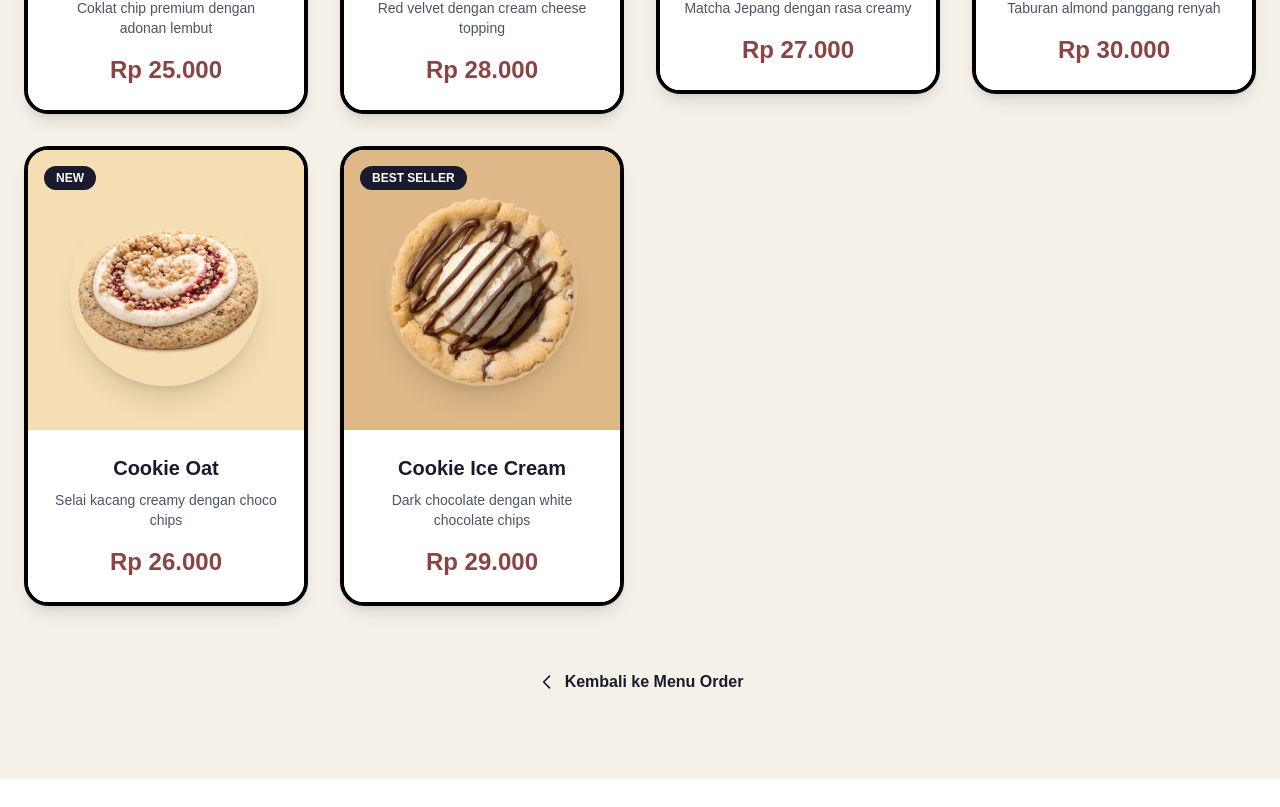
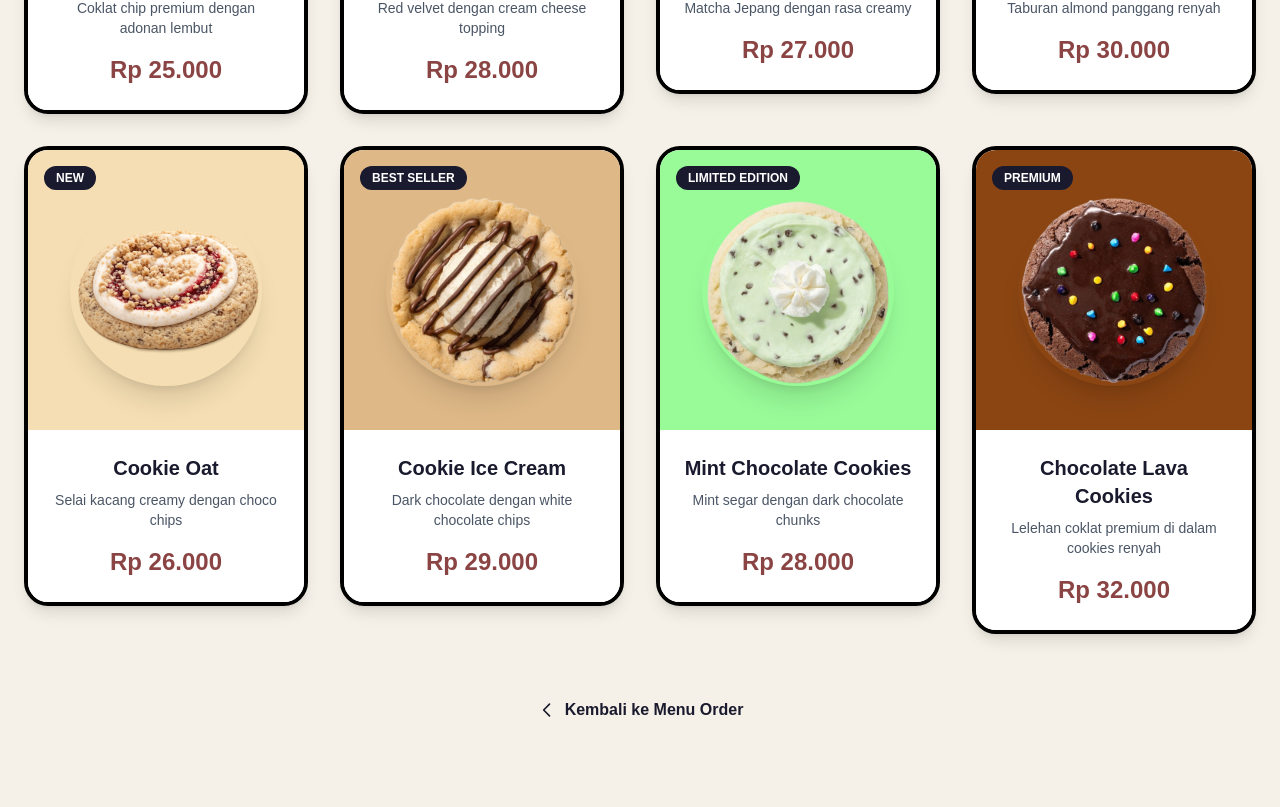
Before and after one commit to Geezly/cookiecrumbs, a Next.js app: page /Order/DetailCookies in a window 1280 px wide. Shown: the part 642-1449 px from the top of the page. Before the commit the page ends 1421 px from the top, so only its background shows below. Built offline with nearby package versions, Linux system fonts and the light colour scheme.

Commit message:
isian cookie

```diff
--- a/src/app/Order/DetailCookies/page.tsx
+++ b/src/app/Order/DetailCookies/page.tsx
@@ -55,6 +55,24 @@ const cookies = [
     desc: "Dark chocolate dengan white chocolate chips",
     badge: "BEST SELLER",
     bgColor: "bg-[#DEB887]", // warna coklat muda
+  },
+  {
+    slug: "cookie-mint-1",
+    name: "Mint Chocolate Cookies",
+    price: "Rp 28.000",
+    image: "/images/cookie-mint.png",
+    desc: "Mint segar dengan dark chocolate chunks",
+    badge: "LIMITED EDITION",
+    bgColor: "bg-[#98FB98]",
+  },
+  {
+    slug: "cookie-choco-lava-1",
+    name: "Chocolate Lava Cookies",
+    price: "Rp 32.000",
+    image: "/images/cookie-lava.png",
+    desc: "Lelehan coklat premium di dalam cookies renyah",
+    badge: "PREMIUM",
+    bgColor: "bg-[#8B4513]",
   },
 ];
 
```
